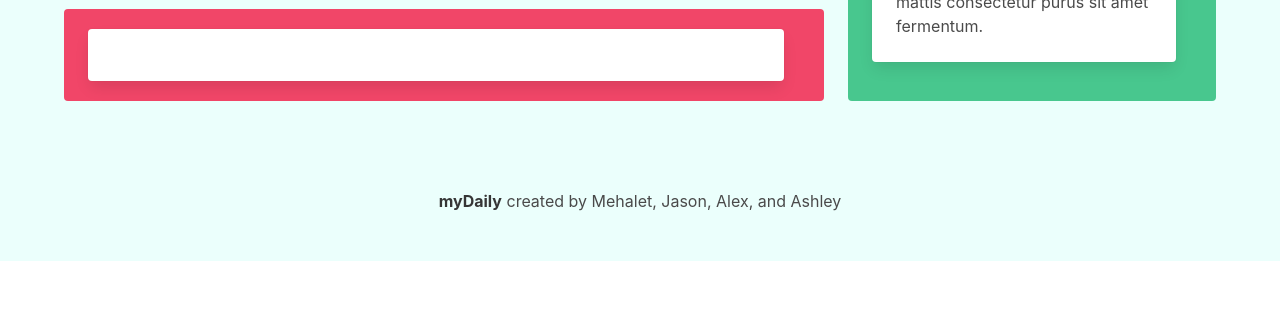
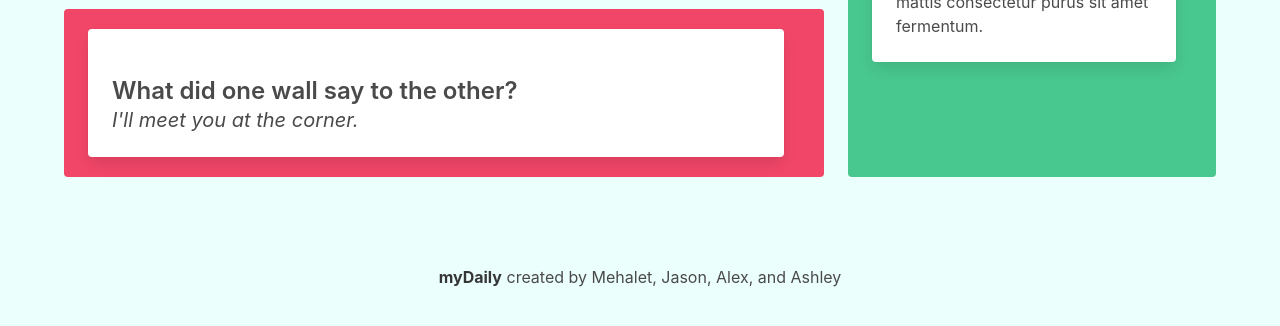
Before and after one commit to AF-cmdZ/myDaily, a website: page index.html in a window 1280 px wide. Shown: the part 698-1024 px from the top of the page. Before the commit the page ends 959 px from the top, so only its background shows below. Drawn offline with nearby package versions, Linux system fonts and the light colour scheme; no server answers.

Commit message:
add placehodler text in jokes section

```diff
--- a/index.html
+++ b/index.html
@@ -63,8 +63,8 @@
             <div class="card" id="dad-jokes">
               <div class="card-content">
                 <p class="title is-size-5" id="jokes-header"></p>
-                <p class="title is-size-4" id="setup"></p>
-                <p class="subtitle is-italic" id="punchline"></p>
+                <p class="title is-size-4" id="setup">What did one wall say to the other?</p>
+                <p class="subtitle is-italic" id="punchline">I'll meet you at the corner.</p>
               </div>
             </div>
           </article>
```
